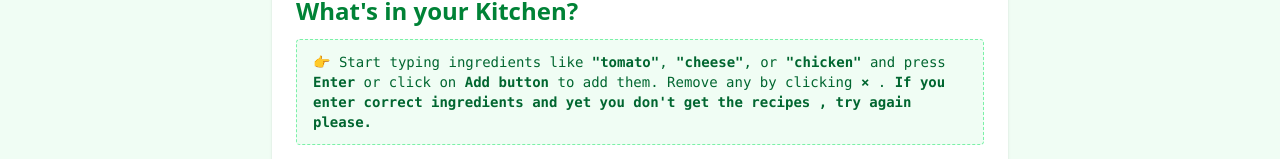
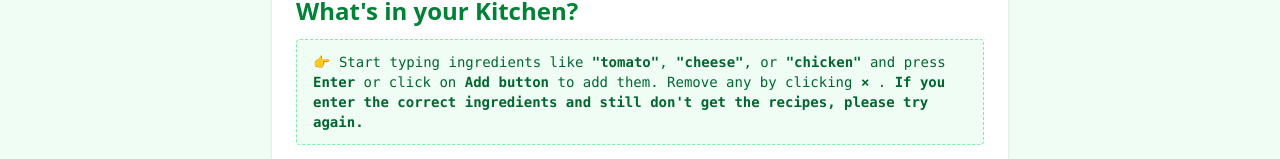
Before and after one commit to rishichintala/Recipe_Generator, a React (Vite) app in the folder recipe-generator-ai/: page / in a window 1280 px wide. Shown: the part 181-340 px from the top of the page. Built offline with nearby package versions, Linux system fonts and the light colour scheme.

Commit message:
Update IngredientDemo.jsx

```diff
--- a/recipe-generator-ai/src/IngredientDemo.jsx
+++ b/recipe-generator-ai/src/IngredientDemo.jsx
@@ -18,7 +18,7 @@ const IngredientDemo = () => {
   const rawHtml = `👉 Start typing ingredients like <strong>"tomato"</strong>, <strong>"cheese"</strong>, or <strong>"chicken"</strong> and press <strong>Enter</strong> or click on <strong>Add button</strong> to add them.
        Remove any by clicking <strong> × </strong>.
 
-       <strong>If you enter correct ingredients and yet you don't get the recipes , try again please.</strong>`;
+       <strong>If you enter the correct ingredients and still don't get the recipes, please try again.</strong>`;
 
   const [charIndex, setCharIndex] = useState(0);
   const [isDone, setIsDone] = useState(false);
```
